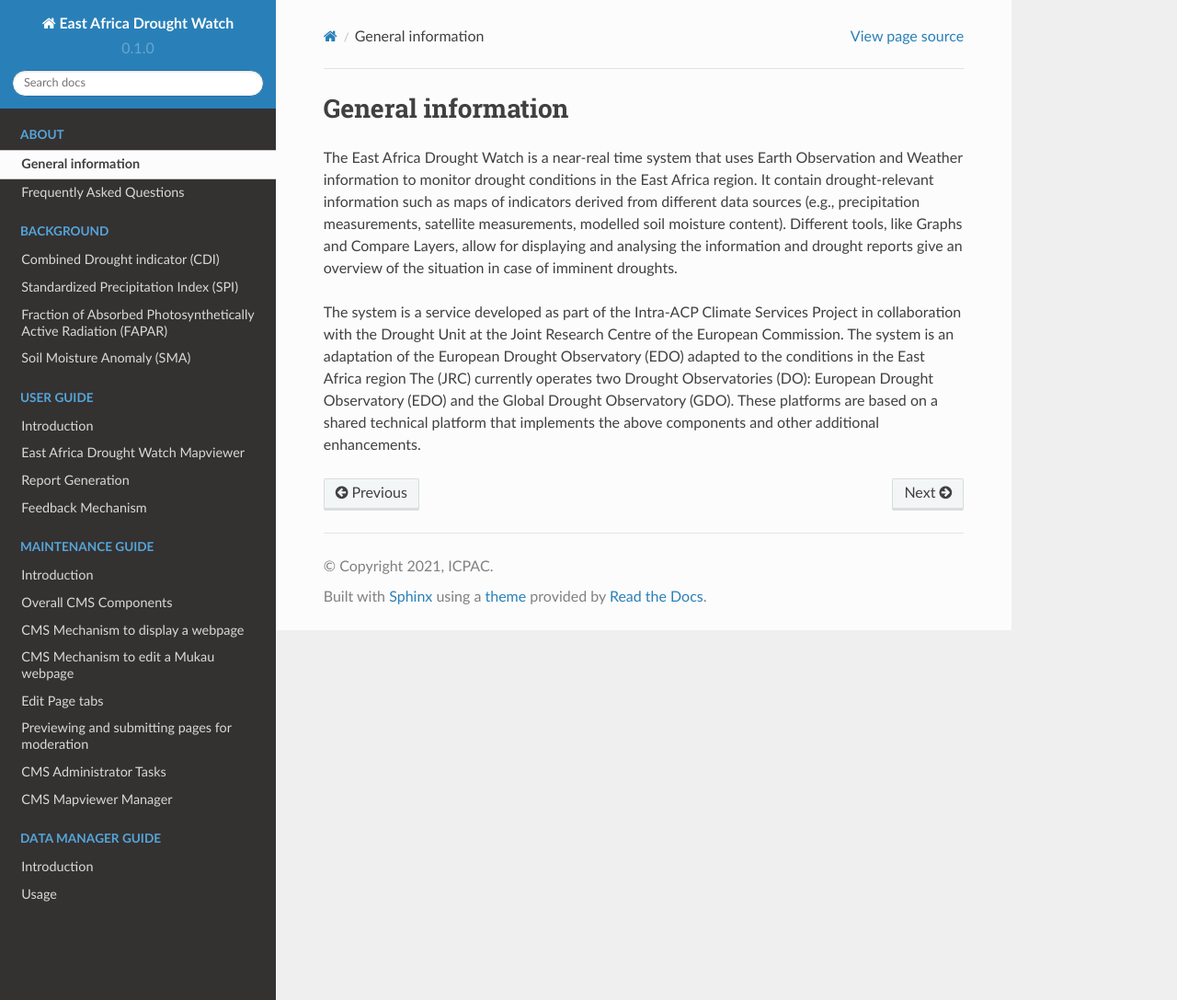
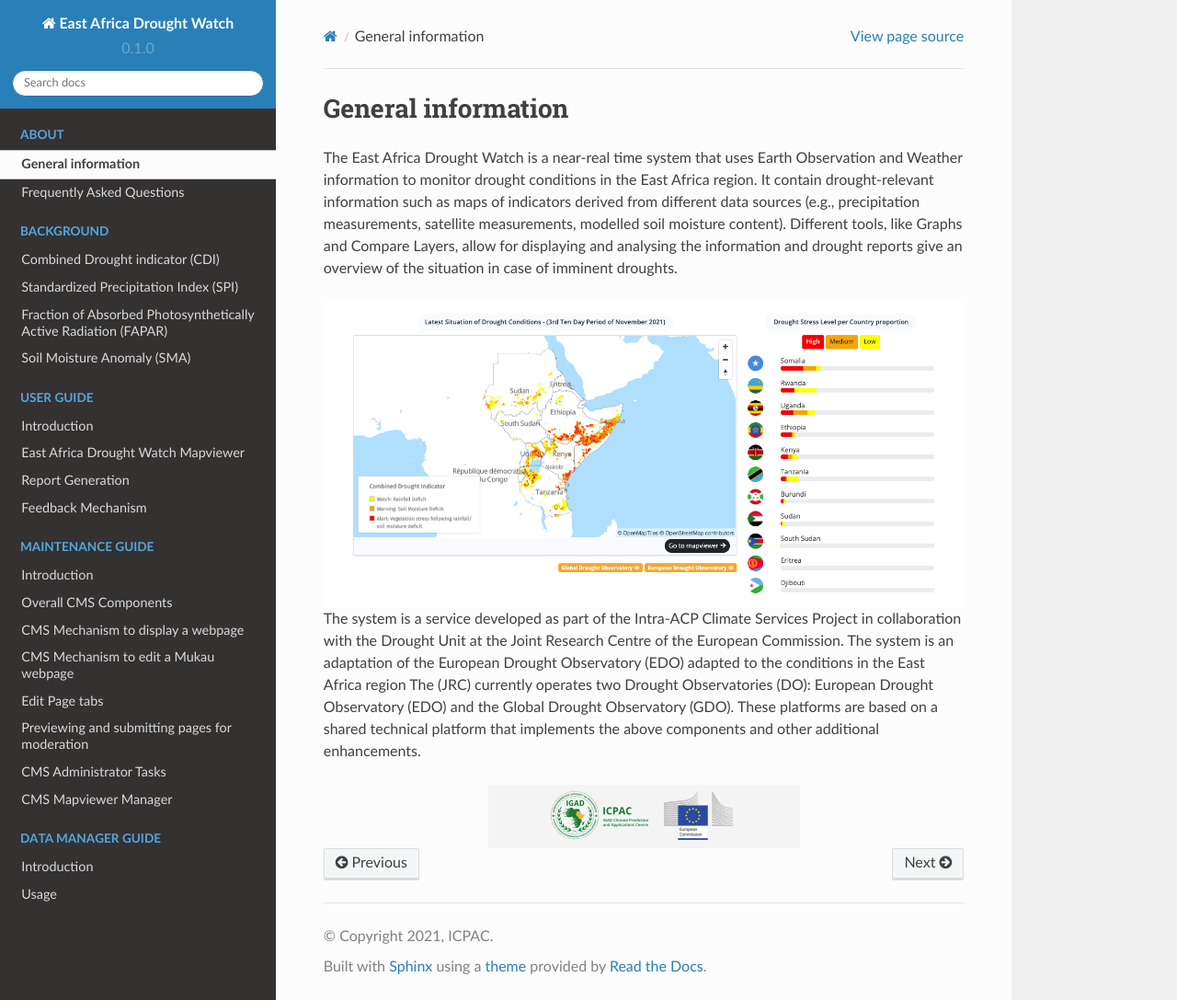
Before and after one commit to icpac-igad/eadw-docs, a Sphinx documentation site: the page built from docs/source/About/general_information.rst, in a window 1280 px wide and 1087 px high. Shown: the whole window at 92% size. Built offline with Sphinx 7.4.7 and the Read the Docs theme 2.0.0, drawn with Linux system fonts in a browser that asks for light colours.

Commit message:
update about

```diff
--- a/docs/source/About/general_information.rst
+++ b/docs/source/About/general_information.rst
@@ -3,4 +3,11 @@ General information
 
 The East Africa Drought Watch is a near-real time system that uses Earth Observation and Weather information to monitor drought conditions in the East Africa region. It contain drought-relevant information such as maps of indicators derived from different data sources (e.g., precipitation measurements, satellite measurements, modelled soil moisture content). Different tools, like Graphs and Compare Layers, allow for displaying and analysing the information and drought reports give an overview of the situation in case of imminent droughts.
 
+.. image:: ../_static/about/situation.png
+   :align: center
+
+
 The system is a service developed as part of the Intra-ACP Climate Services Project in collaboration with the Drought Unit at the Joint Research Centre of the European Commission. The system is an adaptation of the European Drought Observatory (EDO) adapted to the conditions in the East Africa region The (JRC) currently operates two Drought Observatories (DO): European Drought Observatory (EDO) and the Global Drought Observatory (GDO). These platforms are based on a shared technical platform that implements the above components and other additional enhancements.
+
+.. image:: ../_static/about/partners.png
+   :align: center
```
Also changed, not shown: docs/source/_static/about/partners.png (added), docs/source/_static/about/situation.png (added).
